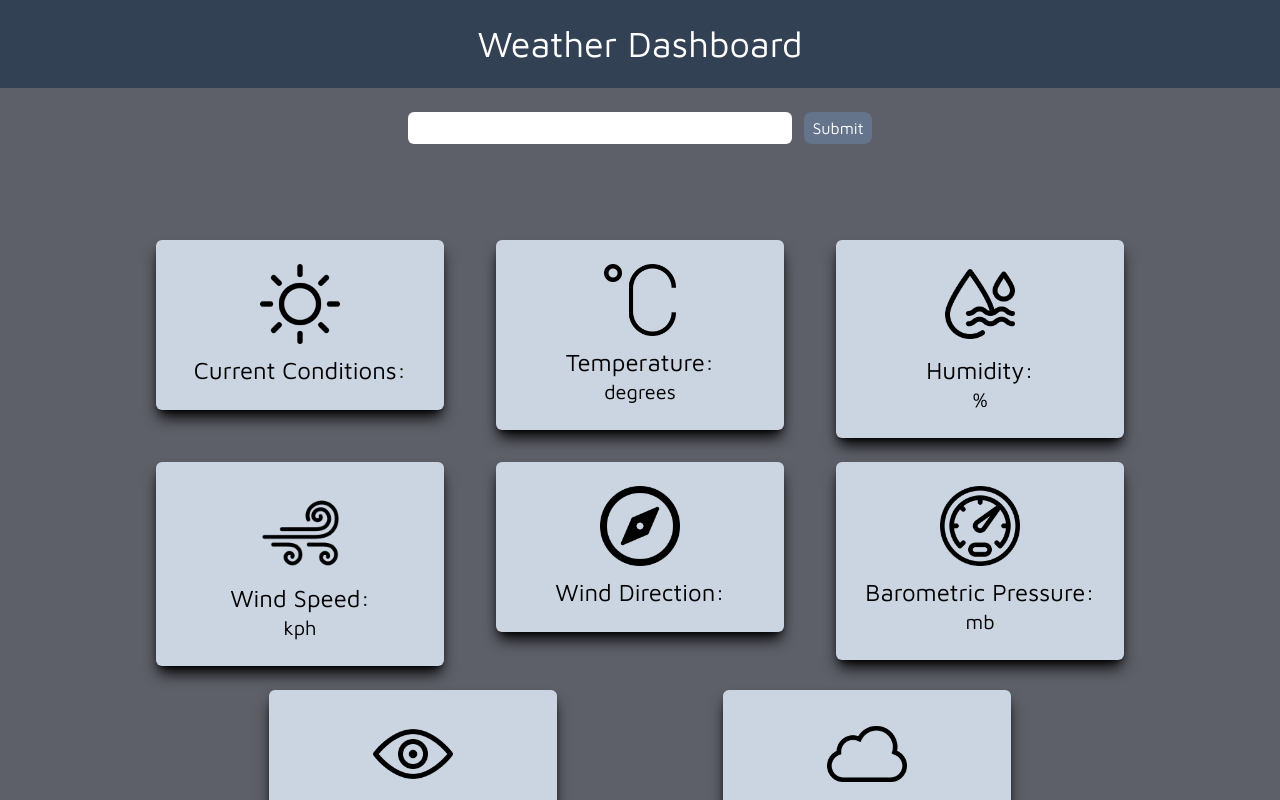
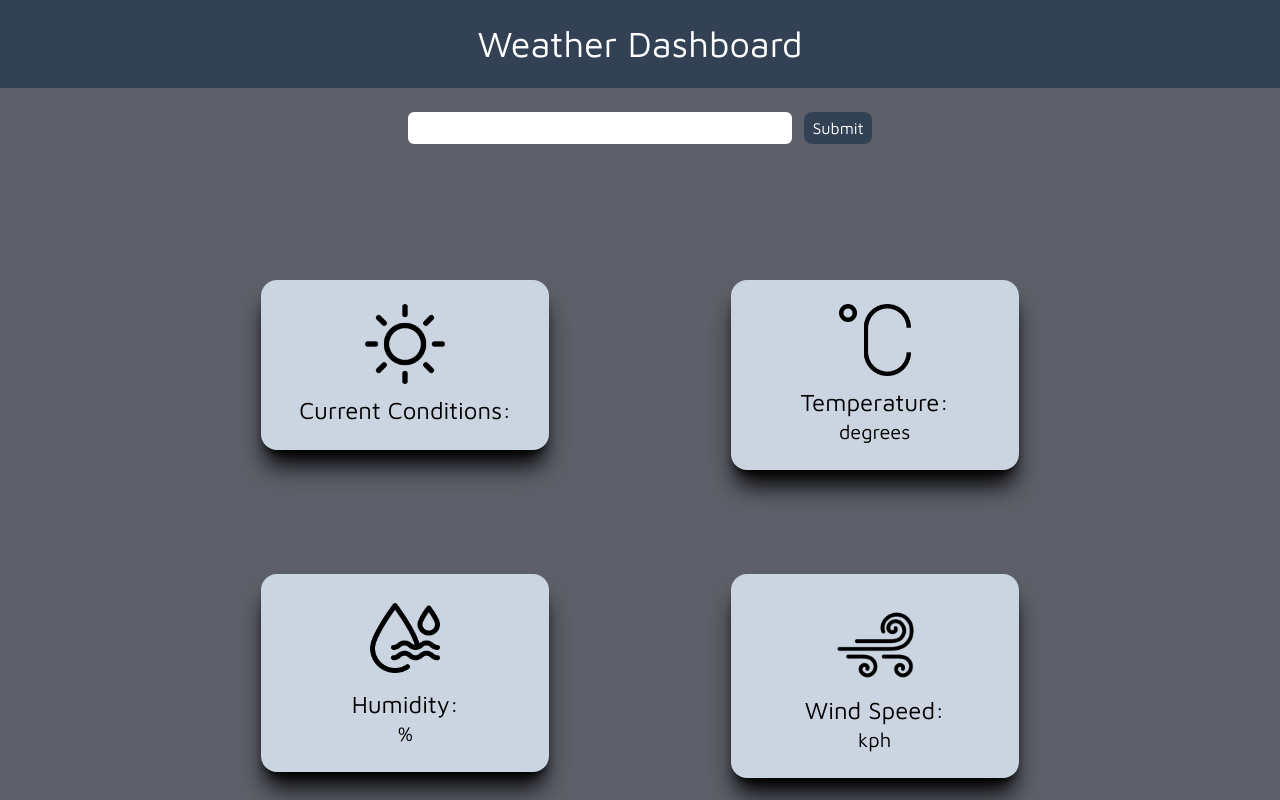
Before and after one commit to Seralyn/weather-dashboard, a React (Create React App) app: page / in a window 1280 px wide. Shown: the top 800 px of the page. Built offline with nearby package versions, Linux system fonts and the light colour scheme; the HTML template or start-up script is replaced by a standard one.

Commit message:
refined color palette

```diff
--- a/src/index.css
+++ b/src/index.css
@@ -18,11 +18,11 @@ code {
 }
 
 .card {
-    @apply rounded-md w-72 h-fit p-6 shadow-lg shadow-black bg-slate-300 flex flex-col justify-center items-center text-black;
+    @apply rounded-2xl w-72 h-fit p-6 shadow-xl shadow-black my-10 mx-6 bg-slate-300 flex flex-col justify-center items-center text-black;
 }
 
 .btn {
-    @apply text-white bg-slate-500 rounded-lg py-1 px-2 hover:bg-slate-400 hover:cursor-pointer;
+    @apply text-white bg-slate-700 rounded-lg py-1 px-2 hover:bg-slate-500 hover:cursor-pointer;
 }
 
 .weather-icon {
```
